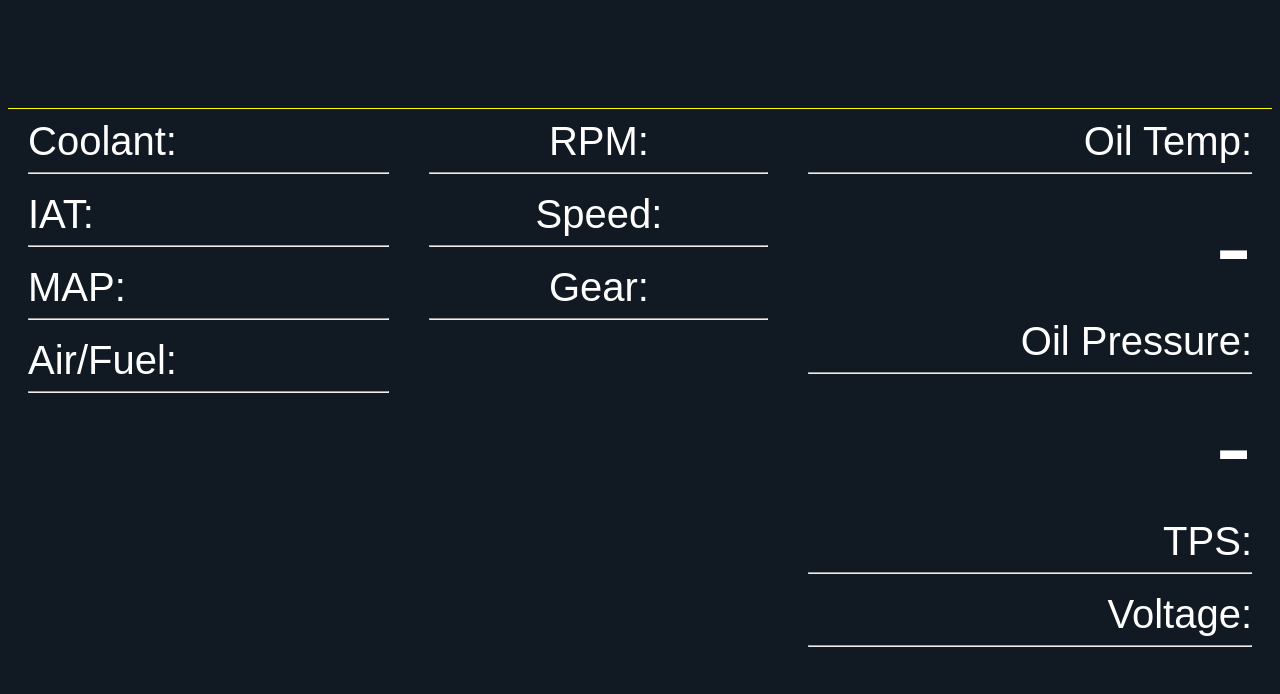
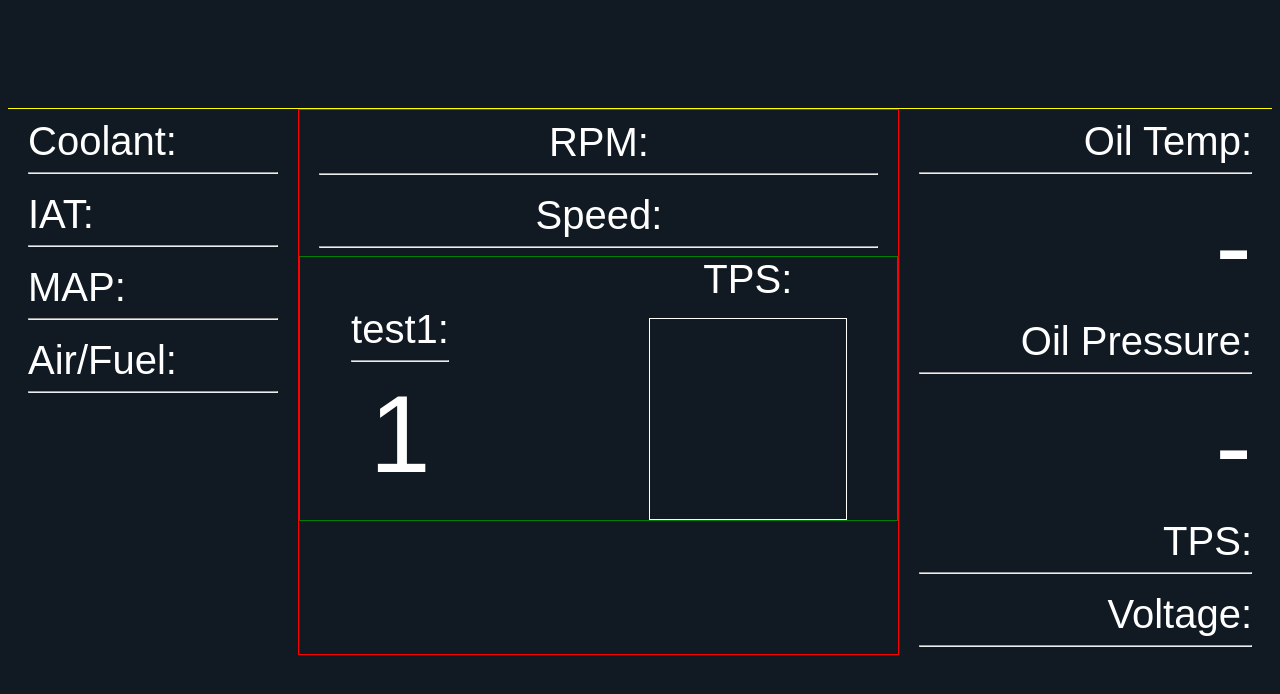
Before and after one commit to Afx31/wills-race-dash-js, a website: page client/index.html in a window 1280 px wide. Drawn offline with nearby package versions, Linux system fonts and the light colour scheme; no server answers.

Commit message:
Initial layout setup for the TPS bar, with the javascript logic working

```diff
--- a/client/index.css
+++ b/client/index.css
@@ -4,18 +4,46 @@ body {
     overflow: hidden;
 }
 
+.container {
+  display: grid;
+  grid-template-areas:
+  'top top top top top top'
+  'left left middle middle right right';
+}
+
+/* ---- Grid layout ---- */
 .top-panel { grid-area: top }
 .left-panel { grid-area: left }
 .middle-panel { grid-area: middle }
 .right-panel { grid-area: right }
 
-.container {
-    display: grid;
-    grid-template-areas:
-    'top top top top top top'
-    'left left middle middle right right';
+.middle-panel {
+  border: .5px solid red;
+}
+.info-panel-middle2 {
+  border: .5px solid green;
+  display: flex;
+  justify-content: center;
+  align-items: center;
+  /* height: 100%; */
+  /* width: 100%; */
+}
+.inner-middle-left {
+  /* border: .5px solid yellow; */
+  text-align: center;
+  margin: 50px 150px 0px 0px;
+}
+.inner-middle-right {
+  /* border: .5px solid blue; */
+  text-align: center;
+  margin: 0px 0px 0px 50px;
+}
+.grid-container {
+  display: grid;
+  grid-template-columns: 1fr 1fr;
 }
 
+/* ---- Misc ---- */
 p {
     font-family: Arial, Helvetica, sans-serif;
 }
@@ -50,6 +78,23 @@ p {
     width: 0;
 }
 
+.tpsBarContainer {
+  color:#000!important;
+  border: .5px solid white;
+  position: relative;
+  overflow: hidden;
+  height: 200px;
+  margin-top: 1rem;
+}
+.tps-bar {
+  color:#fff!important;
+  background-color:#4CAF50!important;
+  height: 0%;
+  width: 100%;
+  position: absolute;
+  bottom: 0;
+}
+
 .left-panel {
     /* border: solid 1px white; */
 }
--- a/client/index.html
+++ b/client/index.html
@@ -48,6 +48,7 @@
           <p id="lambdaRatio" class="data-reading"></p>
         </div>
       </div>
+
       <div class="middle-panel">
         <div class="info-panel-middle">
           <p class="data-title">RPM: </p>
@@ -59,12 +60,28 @@
           <hr />
           <p id="speed" class="data-reading"></p>
         </div>
-        <div class="info-panel-middle">
+        <!-- <div class="info-panel-middle">
           <p class="data-title">Gear: </p>
           <hr />
           <p id="gear" class="data-reading-gear"></p>
+        </div> -->
+        <div class="info-panel-middle2">
+          <div class="grid-container">
+            <div class="inner-middle-left">
+              <p class="data-title">test1: </p>
+              <hr />
+              <p id="gear" class="data-reading">1</p>
+            </div>
+            <div class="inner-middle-right">
+              <p class="data-title">TPS: </p>
+              <div class="tpsBarContainer">
+                <div id="tpsbar" class="tps-bar"></div>
+              </div>
+            </div>
+          </div>
         </div>
       </div>
+
       <div class="right-panel">
         <div class="info-panel-right">
           <p class="data-title">Oil Temp: </p>
--- a/client/index.js
+++ b/client/index.js
@@ -8,20 +8,26 @@ socket.on('CANBusMessage', (data) => {
   var voltage = document.getElementById('voltage');
   var iat = document.getElementById('iat');
   var ect = document.getElementById('ect');
+  var tpsBar = document.getElementById('tpsbar');
   var tps = document.getElementById('tps');
   var map = document.getElementById('map');
   var lambdaRatio = document.getElementById('lambdaRatio');
   // var inj = document.getElementById('inj');
   // var ign = document.getElementById('ign');
 
+  // RPM progressive bar
   rpmBar.style.setProperty('max-width', '1582px', 'important');
+  var rpmbarPercentage = 0; // = (currentRpm / redlineRpm) * 100
+  rpmbarPercentage = (data.rpm / 8300) * 100;
 
-  // = (currentRpm / redlineRpm) * 100
-  var rpmbarPercentage = 0;
-  var tempPercentValue = data.rpm / 8300;
-  rpmbarPercentage = tempPercentValue * 100;
+  // TPS progressive bar
+  tpsBar.style.setProperty('max-height', '200px', 'important');
+  var tpsPercentValue = 0;
+  tpsPercentValue = (data.rpm / 100) * 100;
 
-  rpmBar.style.width = rpmbarPercentage + "%";
+  // Assign data to UI controls
+  rpmBar.style.width = rpmbarPercentage + '%';
+  tpsBar.style.height = tpsPercentValue + '%';
   rpmNum.textContent = data.rpm;
   speed.textContent = data.speed;
   gear.textContent = data.gear;
```
